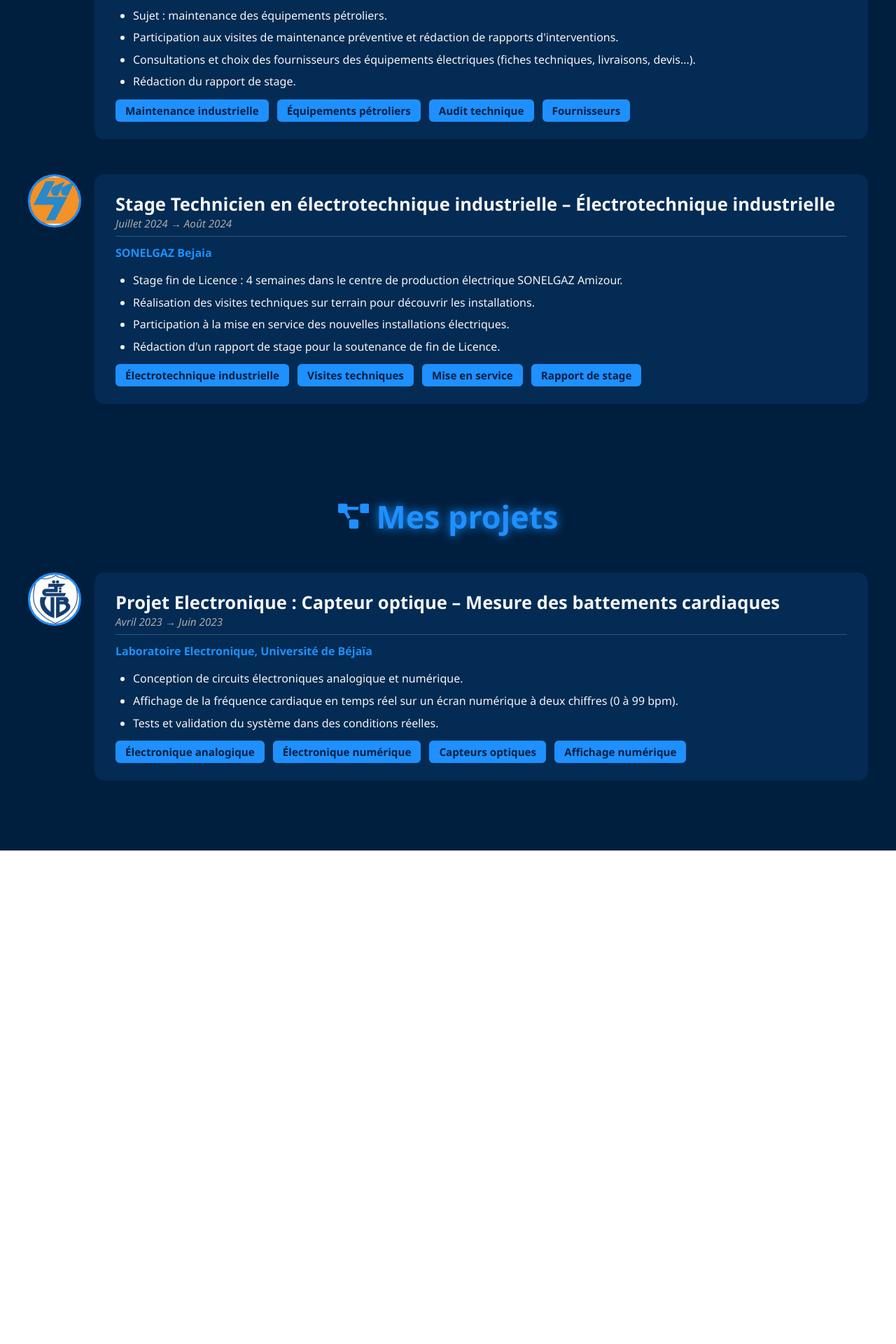
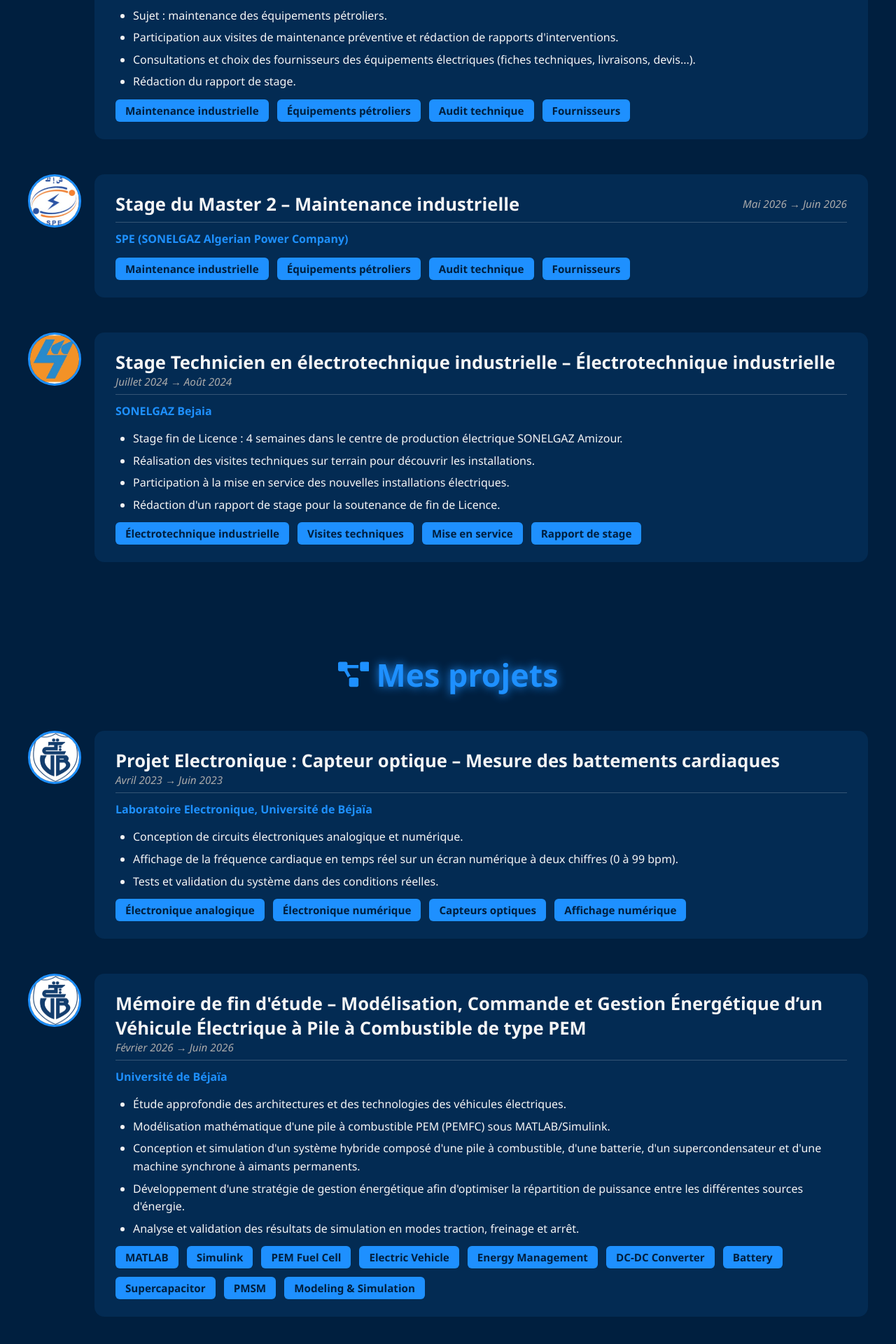
Before and after one commit to NoraBld/kaci-portfolio, a React (Vite) app: page /projects in a window 1280 px wide. Shown: the part 352-2272 px from the top of the page at 70% size. Before the commit the page ends 1567 px from the top, so only its background shows below. Built offline with nearby package versions, Linux system fonts and the light colour scheme.

Commit message:
stage et projet

```diff
--- a/src/App.jsx
+++ b/src/App.jsx
@@ -4,7 +4,7 @@ import About from "./pages/About";
 import Contact from "./pages/Contact";
 import Education from "./pages/Education";
 import Projects from "./pages/Projects";
-
+import Formation from "./pages/Formation";
 
 function App() {
   return (
@@ -14,6 +14,7 @@ function App() {
         <Route path="/about" element={<About />} />
         <Route path="/contact" element={<Contact />} />  {/* <== AJOUT */}
         <Route path="/education" element={<Education />} />
+        <Route path="/Formation" element={<Formation />} />
         <Route path="/projects" element={<Projects />} />
       </Routes>
 
--- a/src/components/Navbar.jsx
+++ b/src/components/Navbar.jsx
@@ -11,6 +11,7 @@ import {
   FaTimes,
   FaGraduationCap,
   FaBriefcase,
+  FaBook,
 } from "react-icons/fa";
 
 export default function Navbar() {
@@ -20,6 +21,7 @@ export default function Navbar() {
     { icon: FaHome, label: "Accueil", to: "/" },
     { icon: FaUserAlt, label: "À propos", to: "/about" },
     { icon: FaGraduationCap, label: "Education", to: "/education" },
+    { icon: FaBook, label: "Formation", to: "/formation" },
     { icon: FaBriefcase, label: "Stages & Projets", to: "/projects" },
     { icon: FaEnvelope, label: "Contact", to: "/contact" },
   ];
--- /dev/null
+++ b/src/pages/Formation.jsx
@@ -0,0 +1,74 @@
+import React from "react";
+import Navbar from "../components/Navbar";
+import { FaBook } from "react-icons/fa";
+
+export default function Formation() {
+  return (
+    <div className="formation-page">
+      <Navbar />
+
+      <h1 className="section-title">
+        <FaBook className="icon" /> Mes formations
+      </h1>
+
+      <div className="content">
+        {/* Ajoute ici tes formations */}
+      </div>
+
+      <style>{`
+        .formation-page {
+          min-height: 100vh;
+          background: #001f3f;
+          color: #F5F5F5;
+          padding-top: 70px;
+          font-family: 'Segoe UI', sans-serif;
+          display: flex;
+          flex-direction: column;
+          align-items: center;
+        }
+
+        .section-title {
+          font-size: 2.8rem;
+          color: #1e90ff;
+          text-shadow: 0 0 14px #1e90ff;
+          margin-bottom: 50px;
+          display: flex;
+          align-items: center;
+        }
+
+        .icon {
+          margin-right: 10px;
+        }
+
+        .content {
+          width: 95%;
+          max-width: 1200px;
+          margin-bottom: 50px;
+        }
+
+        /* Tablette */
+        @media (max-width: 1024px) {
+          .section-title {
+            font-size: 2.5rem;
+          }
+        }
+
+        /* Mobile */
+        @media (max-width: 600px) {
+          .section-title {
+            font-size: 2rem;
+            text-align: center;
+          }
+
+          .icon {
+            font-size: 2.5rem;
+          }
+
+          .content {
+            width: 92%;
+          }
+        }
+      `}</style>
+    </div>
+  );
+}
--- a/src/pages/Projects.jsx
+++ b/src/pages/Projects.jsx
@@ -4,6 +4,7 @@ import { FaBriefcase, FaProjectDiagram } from "react-icons/fa";
 import stageLogo from "../assets/logo1.jpeg";
 import sonalogo from "../assets/logosona.png";
 import logoUniv from "../assets/logouniv.png";
+import logoSpe from "../assets/logospe.png";
 
 export default function Experience() {
   const stages = [
@@ -22,6 +23,21 @@ export default function Experience() {
       ],
       tags: ["Maintenance industrielle", "Équipements pétroliers", "Audit technique", "Fournisseurs"],
       logo: sonalogo,
+    },
+
+
+
+    {
+      title: "Stage du Master 2",
+      specialization: "Maintenance industrielle",
+      company: "SPE (SONELGAZ Algerian Power Company)",
+      country: "Algérie",
+      period: "Mai 2026 → Juin 2026",
+      description: [
+
+      ],
+      tags: ["Maintenance industrielle", "Équipements pétroliers", "Audit technique", "Fournisseurs"],
+      logo: logoSpe,
     },
     {
       title: "Stage Technicien en électrotechnique industrielle",
@@ -55,6 +71,34 @@ export default function Experience() {
       tags: ["Électronique analogique", "Électronique numérique", "Capteurs optiques", "Affichage numérique"],
       logo: logoUniv,
     },
+    {
+  title: "Mémoire de fin d'étude ",
+  specialization:
+    "Modélisation, Commande et Gestion Énergétique d’un Véhicule Électrique à Pile à Combustible de type PEM",
+  company: "Université de Béjaïa",
+  country: "Algérie",
+  period: "Février 2026 → Juin 2026",
+  description: [
+    "Étude approfondie des architectures et des technologies des véhicules électriques.",
+    "Modélisation mathématique d'une pile à combustible PEM (PEMFC) sous MATLAB/Simulink.",
+    "Conception et simulation d'un système hybride composé d'une pile à combustible, d'une batterie, d'un supercondensateur et d'une machine synchrone à aimants permanents.",
+    "Développement d'une stratégie de gestion énergétique afin d'optimiser la répartition de puissance entre les différentes sources d'énergie.",
+    "Analyse et validation des résultats de simulation en modes traction, freinage et arrêt."
+  ],
+  tags: [
+    "MATLAB",
+    "Simulink",
+    "PEM Fuel Cell",
+    "Electric Vehicle",
+    "Energy Management",
+    "DC-DC Converter",
+    "Battery",
+    "Supercapacitor",
+    "PMSM",
+    "Modeling & Simulation"
+  ],
+  logo: logoUniv,
+},
   ];
 
   const renderTimeline = (items) => (
```
Also changed, not shown: src/assets/logospe.png (added).
